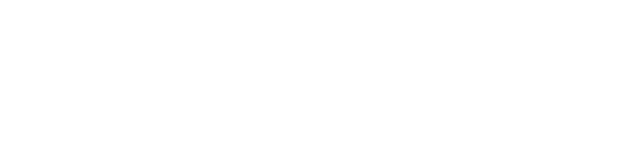
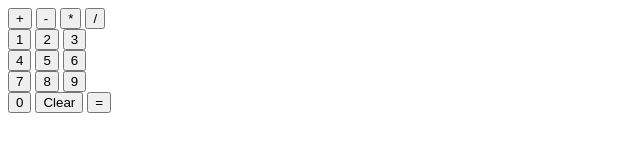
Before and after one commit to sempreverde1919/The-Odin-Project, a plain HTML site: page project-calculator/index.html in a window 1280 px wide. Shown: the whole page, without its empty margins (0-640 px from the left). Drawn offline with Linux system fonts and the light colour scheme.

Commit message:
Basic HTML Layout test

```diff
--- a/project-calculator/index.html
+++ b/project-calculator/index.html
@@ -5,9 +5,40 @@
     <meta http-equiv="X-UA-Compatible" content="IE=edge">
     <meta name="viewport" content="width=device-width, initial-scale=1.0">
     <script src="script.js" defer></script>
+    <link rel="stylesheet" href="style.css">
     <title>The Odin Project - Calculator</title>
 </head>
 <body>
-
+    <div class="container">
+        <div class="display"></div>
+        <div class="buttons">
+            <div class="row1">
+                <button>+</button>
+                <button>-</button>
+                <button>*</button>
+                <button>/</button>
+            </div>
+            <div class="row2">
+                <button>1</button>
+                <button>2</button>
+                <button>3</button>
+            </div>
+            <div class="row3">
+                <button>4</button>
+                <button>5</button>
+                <button>6</button>
+            </div>
+            <div class="row4">
+                <button>7</button>
+                <button>8</button>
+                <button>9</button>
+            </div>
+            <div class="row5">
+                <button>0</button>
+                <button>Clear</button>
+                <button>=</button>
+            </div>
+        </div>
+    </div>
 </body>
 </html>
--- /dev/null
+++ b/project-calculator/style.css
@@ -0,0 +1,3 @@
+.container{
+    display: flex;
+}
```
